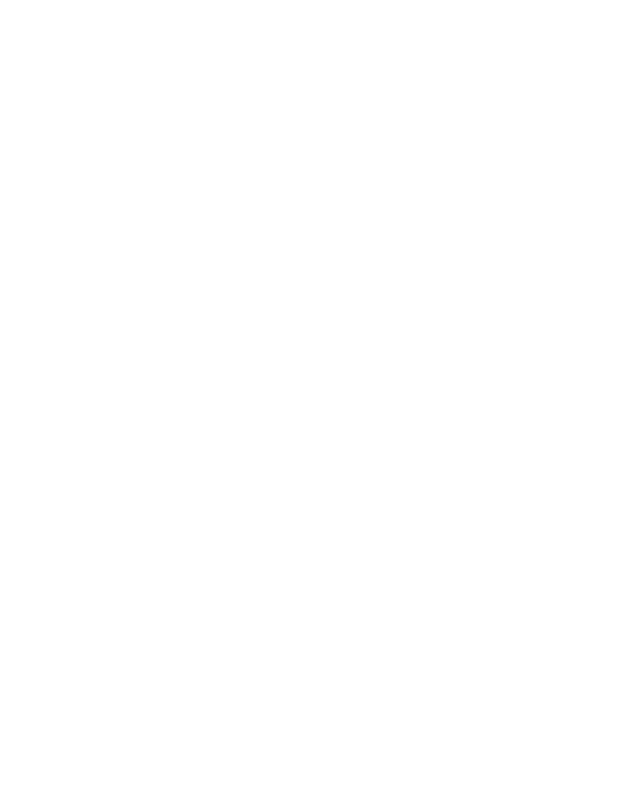
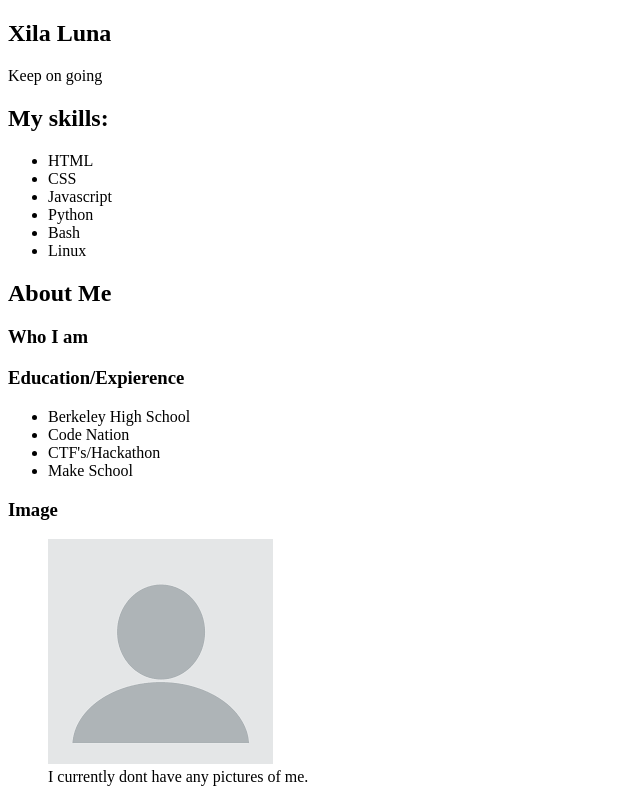
Before and after one commit to xilaluna/web1.0-html-portfolio, a plain HTML site: page index.html in a window 1280 px wide. Shown: the whole page, without its empty margins (0-640 px from the left). Drawn offline with Linux system fonts and the light colour scheme.

Commit message:
almost done

```diff
--- a/index.html
+++ b/index.html
@@ -5,5 +5,65 @@
     <meta name="viewport" content="width=device-width, initial-scale=1.0" />
     <title>Xila Luna Portfolio</title>
   </head>
-  <body></body>
+  <body>
+    <section>
+      <header>
+        <h1>Xila Luna</h1>
+      </header>
+      <footer>
+        <p>Keep on going</p>
+      </footer>
+    </section>
+    <section>
+      <header>
+        <h2>My skills:</h2>
+      </header>
+      <ul>
+        <li>HTML</li>
+        <li>CSS</li>
+        <li>Javascript</li>
+
+        <li>Python</li>
+        <li>Bash</li>
+        <li>Linux</li>
+      </ul>
+    </section>
+    <section>
+      <header>
+        <h2>About Me</h2>
+      </header>
+      <section>
+        <header>
+          <h3>Who I am</h3>
+        </header>
+        <article>
+          <p></p>
+        </article>
+      </section>
+      <section>
+        <header>
+          <h3>Education/Expierence</h3>
+        </header>
+        <ul>
+          <li>Berkeley High School</li>
+          <li>Code Nation</li>
+          <li>CTF's/Hackathon</li>
+          <li>Make School</li>
+        </ul>
+      </section>
+      <section>
+        <header>
+          <h3>Image</h3>
+        </header>
+        <figure>
+          <img src="index.png" alt="Me" />
+          <figcaption>I currently dont have any pictures of me.</figcaption>
+        </figure>
+      </section>
+    </section>
+    <section>
+      <header></header>
+      <footer></footer>
+    </section>
+  </body>
 </html>
```
Also changed, not shown: index.png (added).
